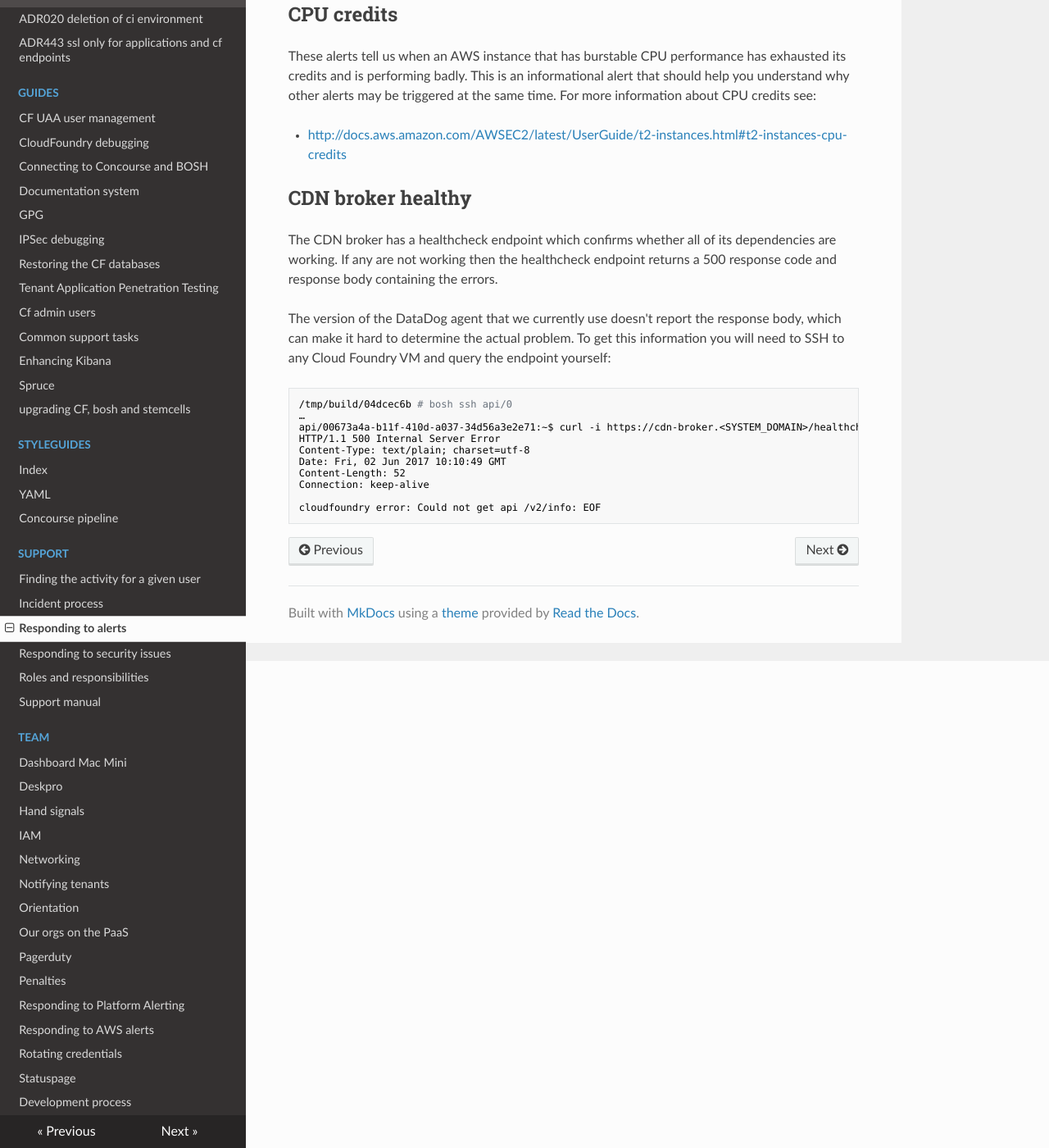
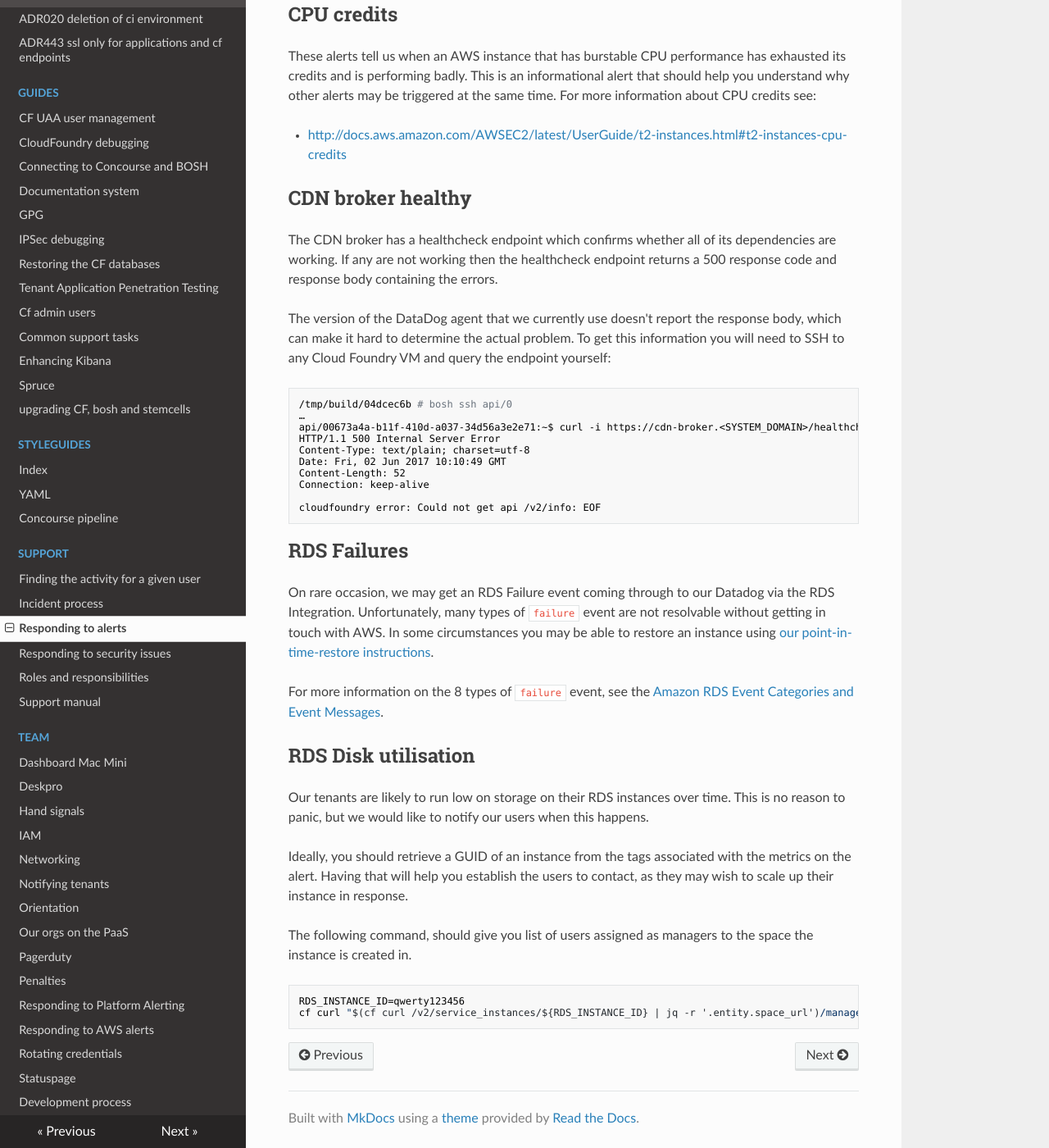
Before and after one commit to alphagov/paas-team-manual, an MkDocs documentation site: the page built from docs/support/responding_to_alerts.md, in a window 1280 px wide and 1400 px high, scrolled down 594 px. Shown: the whole window at 82% size. Built offline with MkDocs 1.6.1, drawn with Linux system fonts in a browser that asks for light colours; nearby versions of some CDN libraries.

Commit message:
Document the response to RDS events
We'd like to keep our process the same for each of interactions on this
topic. These sections will be linked to from Datadog alerts for person
on support to have a quick reminder of our procedures.

````diff
--- a/docs/support/responding_to_alerts.md
+++ b/docs/support/responding_to_alerts.md
@@ -50,3 +50,33 @@ Connection: keep-alive
 
 cloudfoundry error: Could not get api /v2/info: EOF
 ```
+
+## RDS Failures
+
+On rare occasion, we may get an RDS Failure event coming through to our Datadog
+via the RDS Integration. Unfortunately, many types of `failure` event are not
+resolvable without getting in touch with AWS. In some circumstances you may be
+able to restore an instance using [our point-in-time-restore
+instructions](../guides/Restoring_the_CF_databases.md).
+
+For more information on the 8 types of `failure` event, see the [Amazon RDS
+Event Categories and Event
+Messages](http://docs.aws.amazon.com/AmazonRDS/latest/UserGuide/USER_Events.html#USER_Events.Messages).
+
+## RDS Disk utilisation
+
+Our tenants are likely to run low on storage on their RDS instances over time.
+This is no reason to panic, but we would like to notify our users when this
+happens.
+
+Ideally, you should retrieve a GUID of an instance from the tags associated
+with the metrics on the alert. Having that will help you establish the users to
+contact, as they may wish to scale up their instance in response.
+
+The following command, should give you list of users assigned as managers to
+the space the instance is created in.
+
+```sh
+RDS_INSTANCE_ID=qwerty123456
+cf curl "$(cf curl /v2/service_instances/${RDS_INSTANCE_ID} | jq -r '.entity.space_url')/managers" | jq -r '.resources[].entity.username'
+```
````
